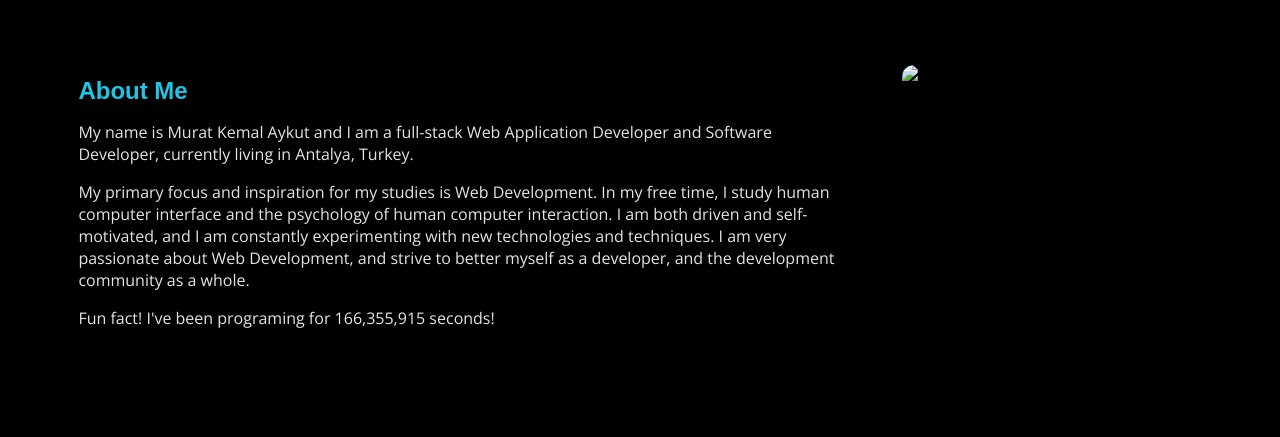
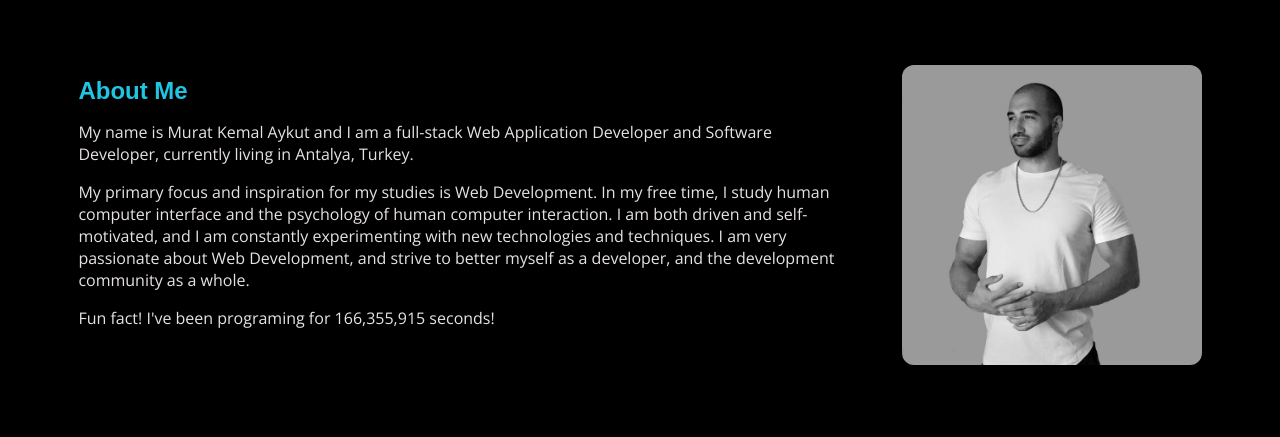
Before and after one commit to mkaykut/mkatech.tech, a plain HTML site: page index.html in a window 1280 px wide. Shown: the part 208-645 px from the top of the page. Drawn offline with nearby package versions, Linux system fonts and the light colour scheme; a web font is replaced by a local one.

Commit message:
Update index.html

```diff
--- a/index.html
+++ b/index.html
@@ -40,7 +40,7 @@
 
           </div>
           <img
-            src="./portfolio/img/1.jpg"
+            src="./img/1.jpg"
             alt="A photo of Murat Kemal Aykut"
             class="portrait"
           />
```
